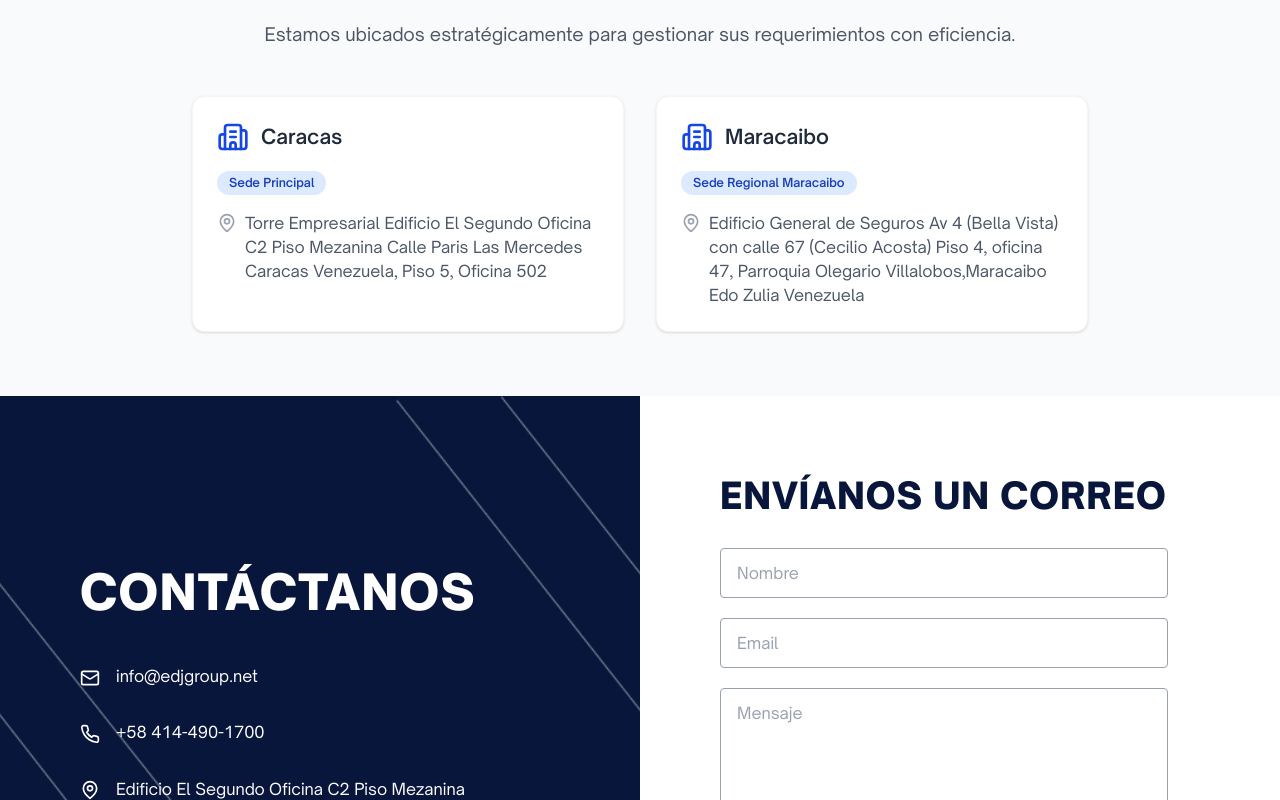
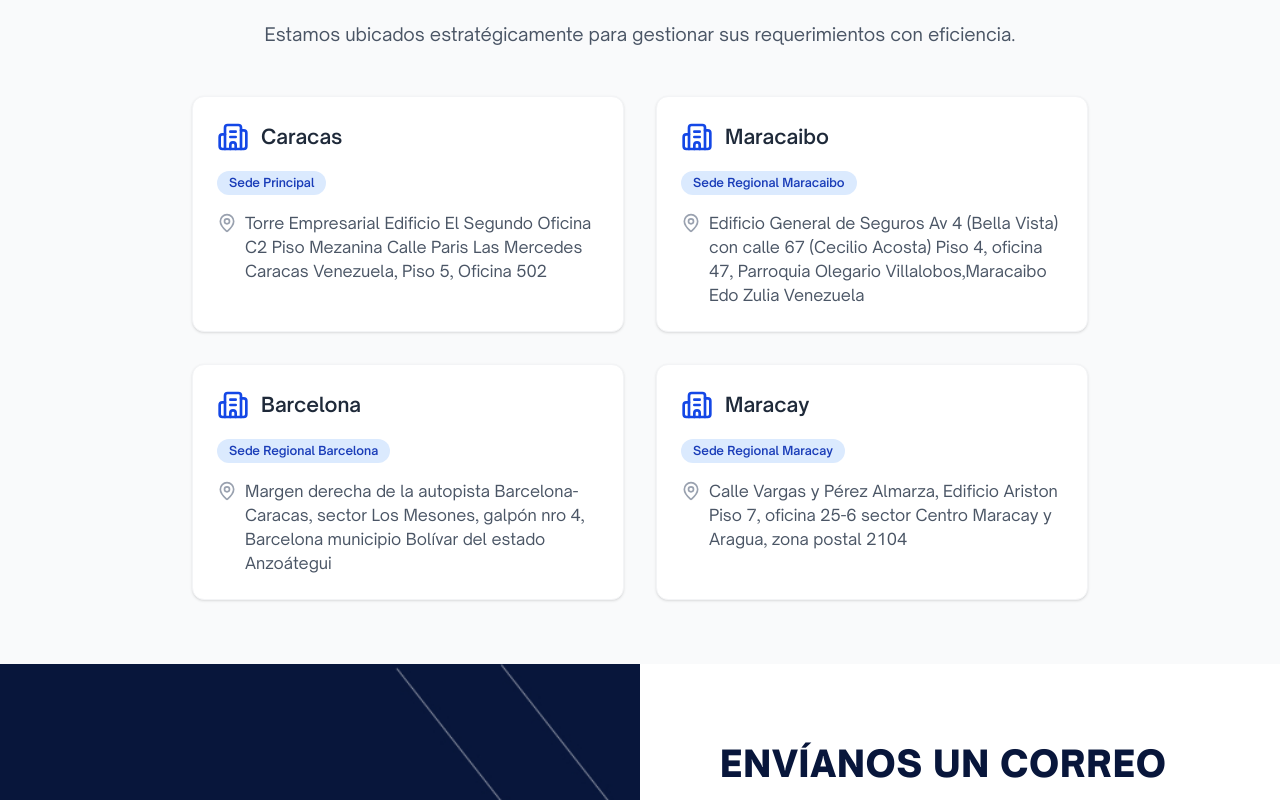
Before and after one commit to victorsegovi/edj-services, a Next.js app: page / in a window 1280 px wide. Shown: the part 3303-4103 px from the top of the page. Built offline with nearby package versions, Linux system fonts and the light colour scheme.

Commit message:
Added Red Wing Shoes brand and two new locations

```diff
--- a/src/app/components/OfficeLocations.js
+++ b/src/app/components/OfficeLocations.js
@@ -12,6 +12,16 @@ const locations = [
     address: "Edificio General de Seguros Av 4 (Bella Vista) con calle 67 (Cecilio Acosta) Piso 4, oficina 47, Parroquia Olegario Villalobos,Maracaibo Edo Zulia Venezuela",
     type: "Sede Regional Maracaibo"
   },
+  {
+    city: "Barcelona",
+    address: "Margen derecha de la autopista Barcelona-Caracas, sector Los Mesones, galpón nro 4, Barcelona municipio Bolívar del estado Anzoátegui",
+    type: "Sede Regional Barcelona"
+  },
+  {
+    city: "Maracay",
+    address: "Calle Vargas y Pérez Almarza, Edificio Ariston Piso 7, oficina 25-6 sector Centro Maracay y Aragua, zona postal 2104",
+    type: "Sede Regional Maracay"
+  }
 ];
 
 const OfficeLocations = () => {
--- a/src/app/page.js
+++ b/src/app/page.js
@@ -97,6 +97,12 @@ export default function Home() {
       title: "Kiwa",
       text: "Kiwa es una empresa internacional especializada en pruebas, inspección y certificación, que ayuda a las organizaciones a garantizar la calidad, seguridad y cumplimiento normativo de sus productos y procesos.",
       bottomImageUrl: "/brand-12.jpg",
+    },
+    {
+      id: 13,
+      title: "Red Wing Shoes",
+      text: "Red Wing Shoes es una icónica marca estadounidense, fundada en 1905, mundialmente reconocida por fabricar botas de trabajo de alta durabilidad. Son valoradas por su construcción artesanal, el uso de pieles de primera calidad y su diseño clásico que ha trascendido el ámbito industrial para convertirse en un referente de estilo urbano.",
+      bottomImageUrl: "/brand-13.png",
     }
   ];
 
```
Also changed, not shown: public/brand-13.png (added).
